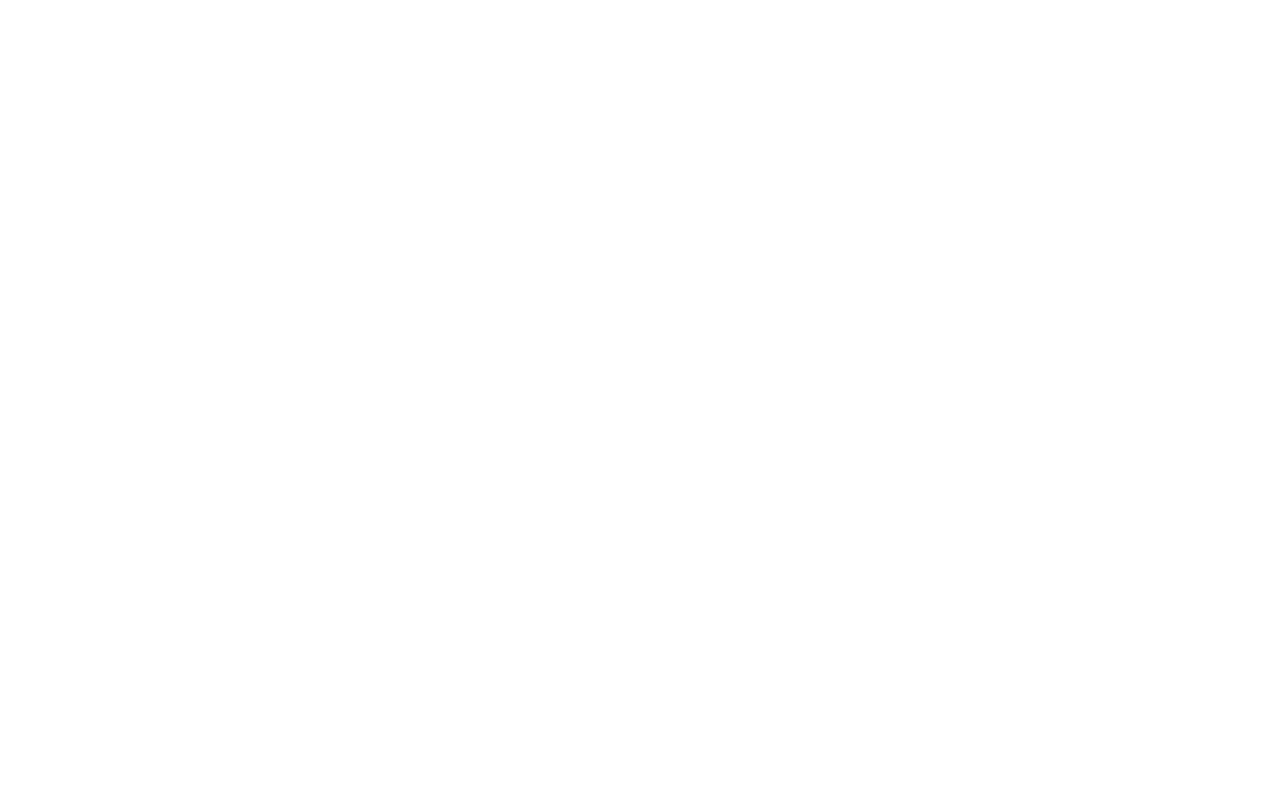
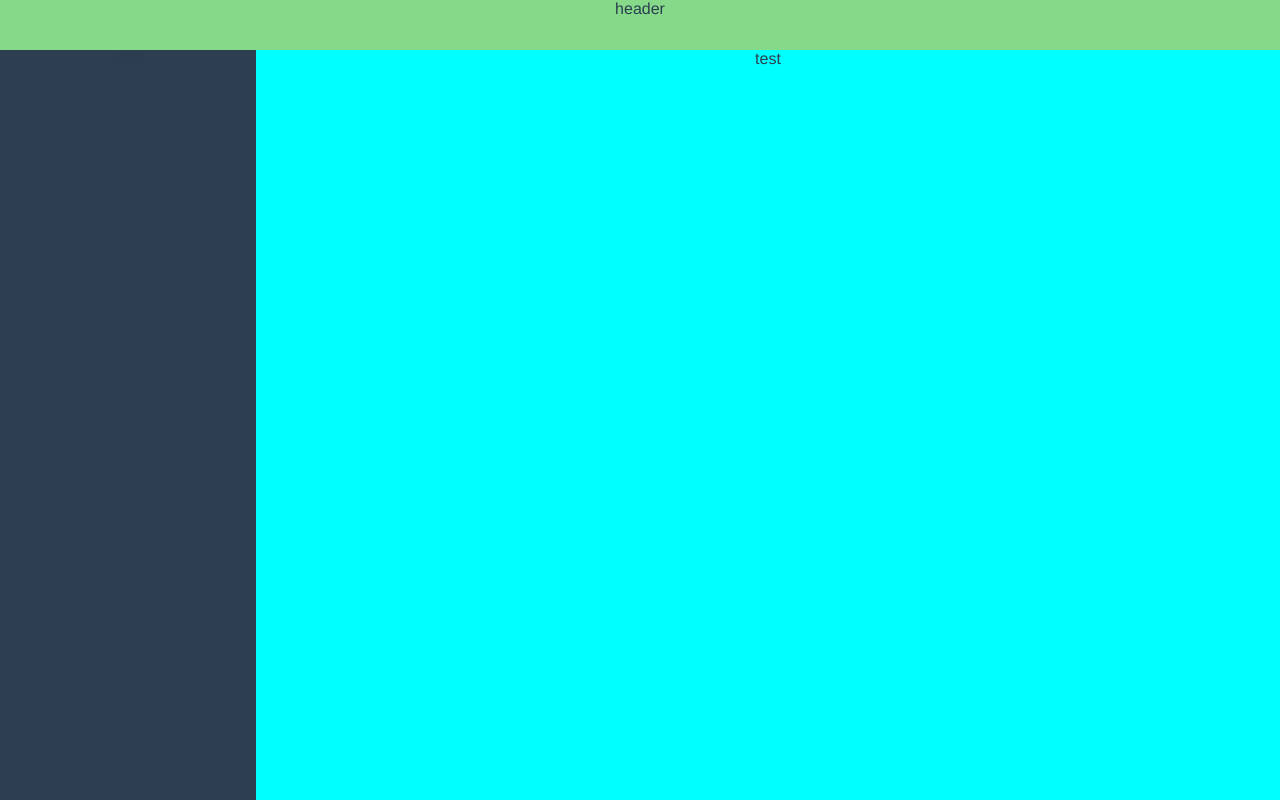
Before and after one commit to delongchen/wife, a Vue app: page /test in a window 1280 px wide. Built offline with nearby package versions, Linux system fonts and the light colour scheme.

Commit message:
基础布局

```diff
--- a/src/App.vue
+++ b/src/App.vue
@@ -1,7 +1,7 @@
 <template>
-  <main id="app">
+  <div id="app">
     <router-view/>
-  </main>
+  </div>
 </template>
 
 <script>
--- a/src/components/GlobalHeader/index.vue
+++ b/src/components/GlobalHeader/index.vue
@@ -11,4 +11,9 @@
 </script>
 
 <style scoped>
+header {
+  background-color: #85d989;
+  width: 100%;
+  height: 50px;
+}
 </style>
--- a/src/components/MainContainer/index.vue
+++ b/src/components/MainContainer/index.vue
@@ -1,7 +1,12 @@
 <template>
-  <article>
-    main-container
-  </article>
+  <main>
+    <aside>aside</aside>
+    <article>
+      <div style="margin-left: 20%; margin-right: 20%">
+        <router-view/>
+      </div>
+    </article>
+  </main>
 </template>
 
 <script>
@@ -11,4 +16,24 @@
 </script>
 
 <style scoped>
+main {
+  width: 100%;
+  position: absolute;
+  top: 50px;
+  bottom: 0;
+  left: 0;
+}
+
+aside {
+  background: #2c3e50;
+  float: left;
+  height: 100%;
+  width: 20%;
+}
+
+article {
+  background: aqua;
+  margin-left: 20%;
+  height: 100%;
+}
 </style>
--- /dev/null
+++ b/src/components/TestPage/index.vue
@@ -0,0 +1,13 @@
+<template>
+  <div>test</div>
+</template>
+
+<script>
+export default {
+  name: "index"
+}
+</script>
+
+<style scoped>
+
+</style>
--- a/src/layout/WifeMainLayout.vue
+++ b/src/layout/WifeMainLayout.vue
@@ -2,21 +2,19 @@
   <div class="wife">
     <global-header/>
     <main-container/>
-    <global-footer/>
   </div>
 </template>
 
 <script>
 import GlobalHeader from '@/components/GlobalHeader'
-import GlobalFooter from '@/components/GlobalFooter'
+//import GlobalFooter from '@/components/GlobalFooter'
 import MainContainer from '@/components/MainContainer'
 
 export default {
   name: "WifeMainLayout",
   components: {
-    GlobalFooter,
     GlobalHeader,
-    MainContainer
+    MainContainer,
   }
 }
 </script>
--- a/src/router/index.js
+++ b/src/router/index.js
@@ -4,13 +4,21 @@
 Vue.use(VueRouter)
 
 import WifeMainLayout from "@/layout/WifeMainLayout";
+import TestPage from '@/components/TestPage'
 
 export default new VueRouter({
   mode: 'history',
   routes: [
     {
       path: '/',
-      component: WifeMainLayout
+      component: WifeMainLayout,
+      redirect: '/test',
+      children: [
+        {
+          path: '/test',
+          component: TestPage
+        }
+      ]
     }
   ]
 })
```
Also changed, not shown: 1 other file (tests, documents, lock files or other folders).
